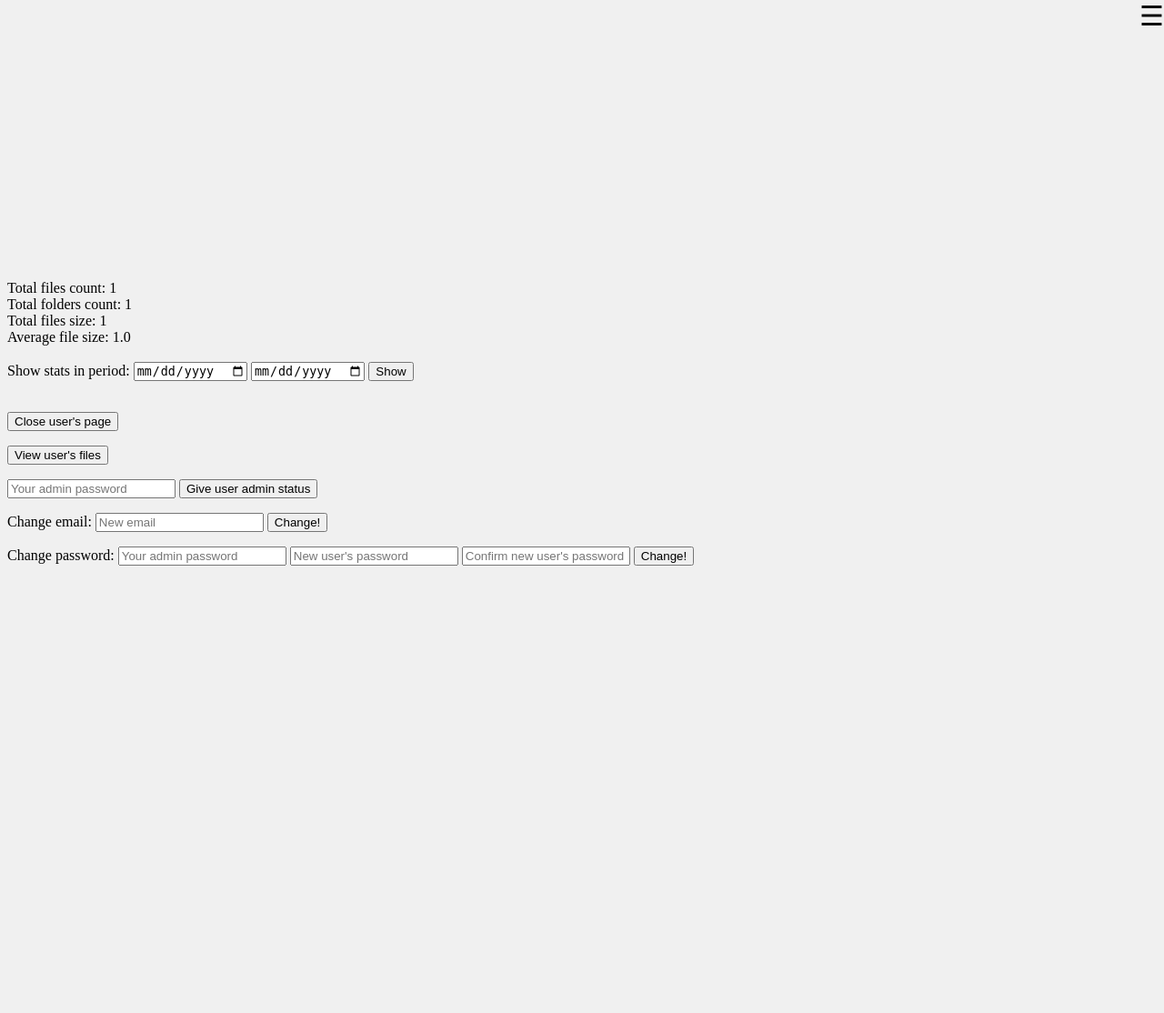
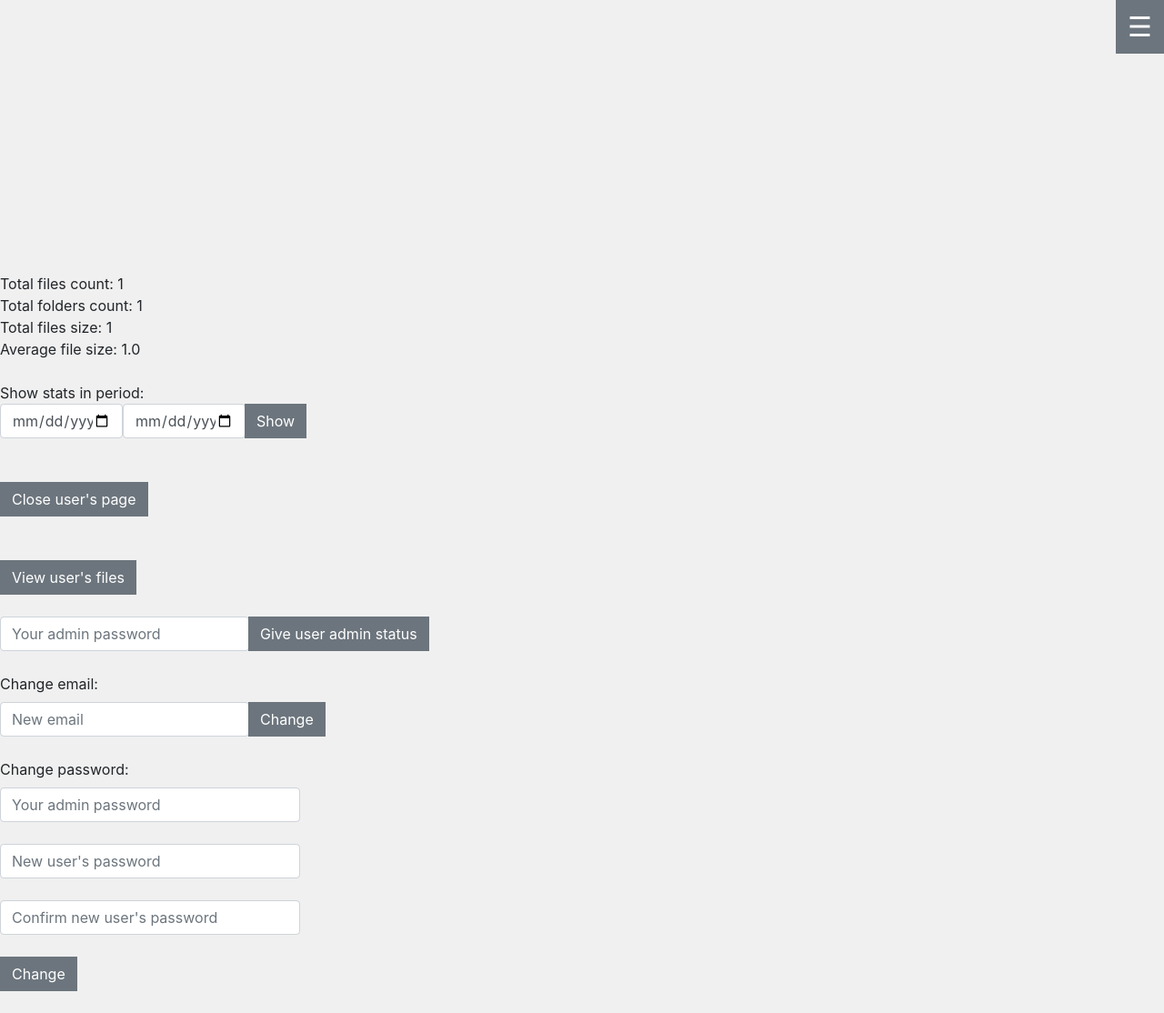
Before and after one commit to RB387/GorbInDocks, a Flask app: template application/templates/stats.html in a window 1280 px wide. Shown: the whole page at 91% size. Before the commit the page ends 622 px from the top, so only its background shows below. Run offline with Flask 2, Linux system fonts and the light colour scheme; the template is opened without the code that fills it: most values are stand-ins (such as "Sample title", 1, 10 or a date in 2020); parts of the project's set-up code (start-up, migrations or seed data) failed here and were passed over; some libraries are stand-ins or nearby versions.

Commit message:
visual update

```diff
--- a/application/templates/stats.html
+++ b/application/templates/stats.html
@@ -1,22 +1,77 @@
-<html>
+<!DOCTYPE HTML PUBLIC "-//W3C//DTD HTML 4.01//EN" "http://www.w3.org/TR/html4/strict.dtd">
+<html lang="en">
 <head>
+    <meta charset="utf-8">
+     <meta name="viewport" content="width=device-width, initial-scale=1, shrink-to-fit=no">
+
+     <link rel="stylesheet" href="https://stackpath.bootstrapcdn.com/bootstrap/4.3.1/css/bootstrap.min.css">
+
+
+     <script src="//maxcdn.bootstrapcdn.com/bootstrap/4.0.0/js/bootstrap.min.js"></script>
+     <script src="//cdnjs.cloudflare.com/ajax/libs/jquery/3.2.1/jquery.min.js"></script>
+     <script src="https://code.jquery.com/jquery-3.3.1.slim.min.js"></script>
+     <script src="https://stackpath.bootstrapcdn.com/bootstrap/4.3.1/js/bootstrap.min.js"></script>
      <script src="{{ url_for('static',filename='show_hide.js') }}"></script>
+     <script type="text/javascript" src="https://www.gstatic.com/charts/loader.js"></script>
+     <script src="{{ url_for('static',filename='show_hide.js') }}"></script>
+
+
+     <link rel= "stylesheet" type= "text/css" href= "{{ url_for('static',filename='css/bootstrap.min.css') }}">
+     <link rel= "stylesheet" type= "text/css" href= "{{ url_for('static',filename='css/maincss.css') }}">
      <link rel= "stylesheet" type= "text/css" href= "{{ url_for('static',filename='css/maincss.css') }}">
      <link rel= "stylesheet" type= "text/css" href= "{{ url_for('static',filename='css/side_nav.css') }}">
 
-        <div id="mySidenav" class="sidenav" >
+
+   </head>
+    <body >
+
+
+
+
+        <div id="mySidenav" class="sidenav">
             <a href="javascript:void(0)" class="closebtn" onclick="closeNav()">&times;</a>
             <a href="{{ url_for('home.home') }}">Home page</a>
             <a href="{{ url_for('user.user') }}">User page</a>
             <a href="{{ url_for('admin.admin') }}">Admin page</a>
             <a href="{{ url_for('logout.logout') }}">Logout</a>
           </div>
-          <span class="btn btn-secondary  button1" style="font-size:30px;cursor:pointer" onclick="openNav()">&#9776;</span>
-    <script type="text/javascript" src="https://www.gstatic.com/charts/loader.js"></script>
-    <script src="{{ url_for('static',filename='show_hide.js') }}"></script>
-    <script type="text/javascript">
+          <span class="btn btn-secondary  button1" style="font-size:30px; cursor:pointer" onclick="openNav()">&#9776;</span>
+
+
+
+
+
+    <div id="tags_stat" style="width: 600px; height: 300px;"></div>
+    <a>Total files count: {{ overall['overall_files_count'] }}</a> <br>
+    <a>Total folders count: {{ overall['overall_folders_count'] }}</a> <br>
+    <a>Total files size: {{ overall['overall_size']|round(3) }}</a> <br>
+    <a>Average file size: {% if overall['overall_files_count'] != 0 %}
+                    {{ (overall['overall_size'] / overall['overall_files_count'])|round(3) }}
+                {% else %}
+                    0
+                {% endif %}</a> <br><br>
+<div class="stats4">
+      <a >Show stats in period: </a> <br>
+</div>
+
+    <form class="btn-group admin6 stats3"action="{{ url_for('.dashboard', user_id = user_id) }}" id = "cancel_search" method="post">
+
+      <input  type="hidden" name="action" value="period">
+      <input  class="form-control  " type="date" name="get_date_from">
+      <input class="form-control "  type="date" name="get_date_to">
+      <input class="btn btn-secondary  " type="submit" name="search_period" value="Show">
+    </form>
+    <br>
+    <br>
+
+
+
+        <script   type="text/javascript">
         google.charts.load('current', {'packages':['corechart']});
+
         google.charts.setOnLoadCallback(drawChart);
+
+
         function drawChart(data) {
           var data = google.visualization.arrayToDataTable([
             ['Tags', 'Count'],
@@ -32,44 +87,43 @@
           ]);
           console.log(data)
           var options = {
-          title: 'Tags statistics' {% if user_id %} + ' for {{ user_id }}' {% endif %}
+            title: 'Tags statistics' {% if user_id %} + ' for {{ user_id }}'
+
+                {% endif %}
+
           };
+
+
+
           var chart = new google.visualization.PieChart(document.getElementById('tags_stat'));
           chart.draw(data, options);
         }
+
         </script>
-  </head>
-  <body>
-    <div id="tags_stat" style="width: 600px; height: 300px;"></div>
-    <a>Total files count: {{ overall['overall_files_count'] }}</a> <br>
-    <a>Total folders count: {{ overall['overall_folders_count'] }}</a> <br>
-    <a>Total files size: {{ overall['overall_size']|round(3) }}</a> <br>
-    <a>Average file size: {% if overall['overall_files_count'] != 0 %}
-                    {{ (overall['overall_size'] / overall['overall_files_count'])|round(3) }}
-                {% else %}
-                    0
-                {% endif %}</a> <br><br>
+
+
+    {% if not user_id %}
+
+    <form class="btn-group  stats1 "action="{{ url_for('stats.dashboard', user_id = user_id) }}" method="post" name="search_form">
+        <input type="hidden" name="action" value="search_user">
+        <input  class="form-control admin6   " type="text" name="user_login" placeholder="Username">
+        <button class="btn btn-secondary   "name="select_element" type="submit" value="Select">Search</button>
+    </form>
+    <br>
+    <br>
+    {% if search %}
+    <div id="p2" class=" Toast3 ">
+        <div class="Toast__message">
+            <div class="Toast__message-category">Found</div>
+        <span>Search for {{ search }}</span>
+    </div>
     <form action="{{ url_for('.dashboard', user_id = user_id) }}" id = "cancel_search" method="post">
-      <a>Show stats in period: </a>
-      <input type="hidden" name="action" value="period">
-      <input type="date" name="get_date_from">
-      <input type="date" name="get_date_to">
-      <input type="submit" name="search_period" value="Show">
+        <button class="btn "  type="submit" name="cancel_search" value="Cancel">Cancel</button>
     </form>
-    {% if not user_id %}
-    {% if search %}
-        <span>Search for {{ search }}</span>
-        <form action="{{ url_for('.dashboard', user_id = user_id) }}" id = "cancel_search" method="post">
-          <input type="submit" name="cancel_search" value="Cancel">
-        </form>
+</div>
       {% endif %}
-    <form action="{{ url_for('stats.dashboard', user_id = user_id) }}" method="post" name="search_form">
-        <input type="hidden" name="action" value="search_user">
-        <input type="text" name="user_login" placeholder="Username">
-        <button name="select_element" type="submit" value="Select">Search!</button>
-    </form>
 
-    <table style="background:#e7e7e7" border="1" width="100%" cellpadding="5">
+    <table class=" stats2" style="background:#e7e7e7" border="1" width="800" cellpadding="5">
         <tr>
             <th>Username</th>
             <th>Files count</th>
@@ -106,37 +160,52 @@
         <span>{{ error_message }}</span>
       {% endif %}
       <form action="{{ url_for('.dashboard', user_id = None) }}" id = "close_user" method="post">
-          <input type="submit" name="close_user" value="Close user's page">
+          <input class="btn btn-secondary   " type="submit" name="close_user" value="Close user's page">
         </form>
+    <br>
+    <br>
       <form action="{{ url_for('home.home', directory = None, status = user_id) }}" id = "view_user_files" method="post">
-			  <button type="submit" name="action" value="view_files" >View user's files</button>
+			  <button class="btn btn-secondary   " type="submit" name="action" value="view_files" >View user's files</button>
 		  </form>
+    <br>
       {% if status == 'admin' %}
-      <form action="{{ url_for('.dashboard', user_id = user_id) }}" id = "remove_admin_status_form" method="post">
+      <form class="btn-group  "action="{{ url_for('.dashboard', user_id = user_id) }}" id = "remove_admin_status_form" method="post">
         <input type="hidden" name="action" value="remove_admin_status">
-        <input type="password" name="admin_password" id = "pass" placeholder="Your admin password" required minlength="6" maxlength="32">
-        <input type="submit" name="admin_priv" value="Remover user's admin status">
+        <input  class="form-control "type="password" name="admin_password" id = "pass" placeholder="Your admin password" required minlength="6" maxlength="32">
+        <input class="btn btn-secondary   " type="submit" name="admin_priv" value="Remover user's admin status">
       </form>
+      <br>
       {% else %}
-      <form action="{{ url_for('.dashboard', user_id = user_id) }}" id = "admin_status_form" method="post">
+      <form class="btn-group  " action="{{ url_for('.dashboard', user_id = user_id) }}" id = "admin_status_form" method="post">
         <input type="hidden" name="action" value="admin_status">
-        <input type="password" name="admin_password" id = "pass" placeholder="Your admin password" required minlength="6" maxlength="32">
-        <input type="submit" name="admin_priv" value="Give user admin status">
+        <input class="form-control" type="password" name="admin_password" id = "pass" placeholder="Your admin password" required minlength="6" maxlength="32">
+        <input class="btn btn-secondary  " type="submit" name="admin_priv" value="Give user admin status">
       </form>
+      <br>
       {% endif %}
-      <form action="{{ url_for('.dashboard', user_id = user_id) }}" id = "change_email" method="post">
+      <br>
+      <label class="button6">Change email: </label>
+      <br>
+      <form class="btn-group  "action="{{ url_for('.dashboard', user_id = user_id) }}" id = "change_email" method="post">
         <input type="hidden" name="action" value="change_mail">
-        <label>Change email: </label>
-        <input type="email" name="change_email_val" required placeholder="New email">
-        <input type="submit" name="change_em" value="Change!">
+
+        <input class="form-control" type="email" name="change_email_val" required placeholder="New email">
+        <input class="btn btn-secondary  "type="submit" name="change_em" value="Change">
       </form>
-      <form action="{{ url_for('.dashboard', user_id = user_id) }}" id = "change_password_val" method="post">
+       <br><br>
+       <label class="button6">Change password: </label>
+       <br>
+      <form lass="btn-group  " action="{{ url_for('.dashboard', user_id = user_id) }}" id = "change_password_val" method="post">
         <input type="hidden" name="action" value="change_pass">
-        <label>Change password: </label>
-        <input type="password" name="admin_password" id = "pass" placeholder="Your admin password" required minlength="6" maxlength="32">
-        <input type="password" name="change_password_val" id = "pass" placeholder="New user's password" required minlength="6" maxlength="32">
-        <input type="password" name="change_password_conf_val" id = "pass_conf" placeholder="Confirm new user's password" required minlength="6" maxlength="32" oninput="validatePassword()">
-            <input type="submit" name="change_pass" value="Change!">
+
+        <input class="form-control button6" type="password" name="admin_password" id = "pass" placeholder="Your admin password" required minlength="6" maxlength="32">
+        <br>
+        <input class="form-control button6" type="password" name="change_password_val" id = "pass" placeholder="New user's password" required minlength="6" maxlength="32">
+        <br>
+        <input class="form-control button6" type="password" name="change_password_conf_val" id = "pass_conf" placeholder="Confirm new user's password" required minlength="6" maxlength="32" oninput="validatePassword()">
+        <br>
+            <input class="btn btn-secondary  " type="submit" name="change_pass" value="Change">
+            <br> <br>
       </form>
 
     {% endif %}
```
Also changed, not shown: application/templates/home.html (+9 -4 lines). Lines whose indentation alone changed are shown as unchanged.
